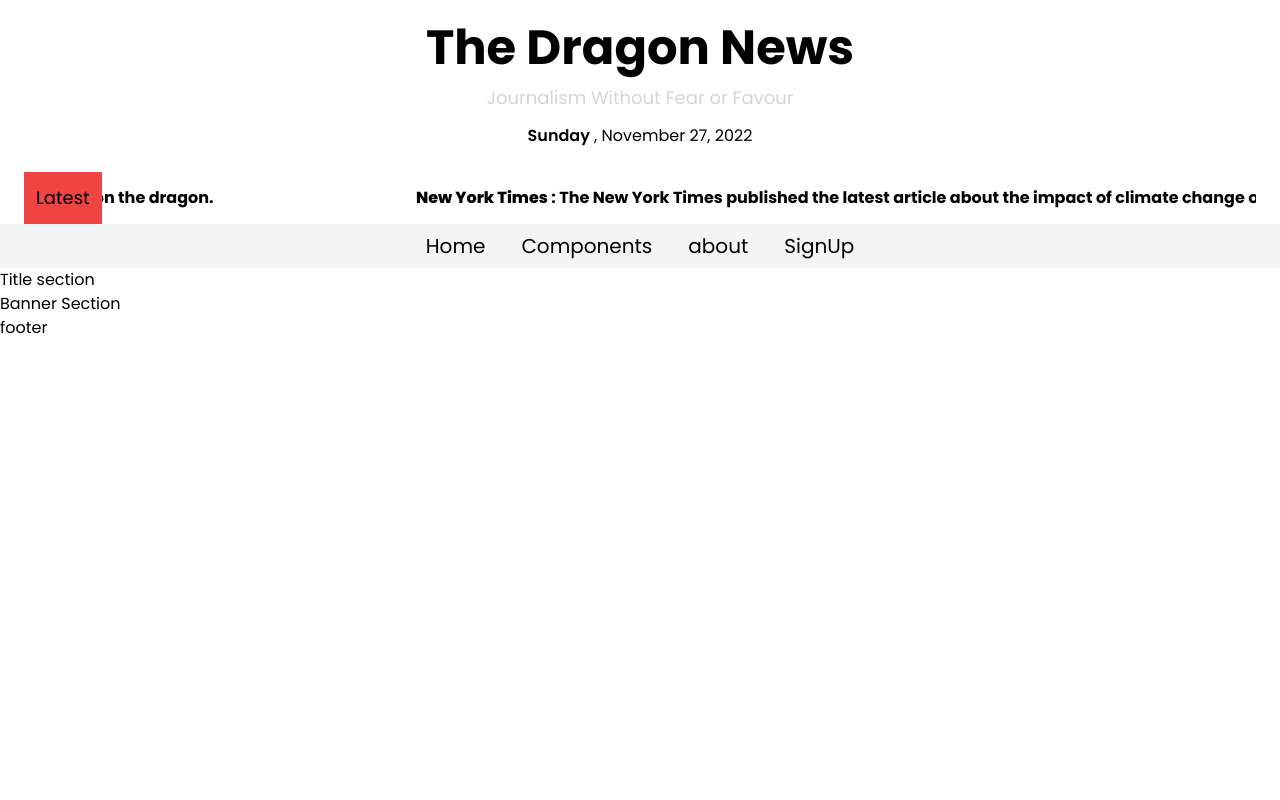
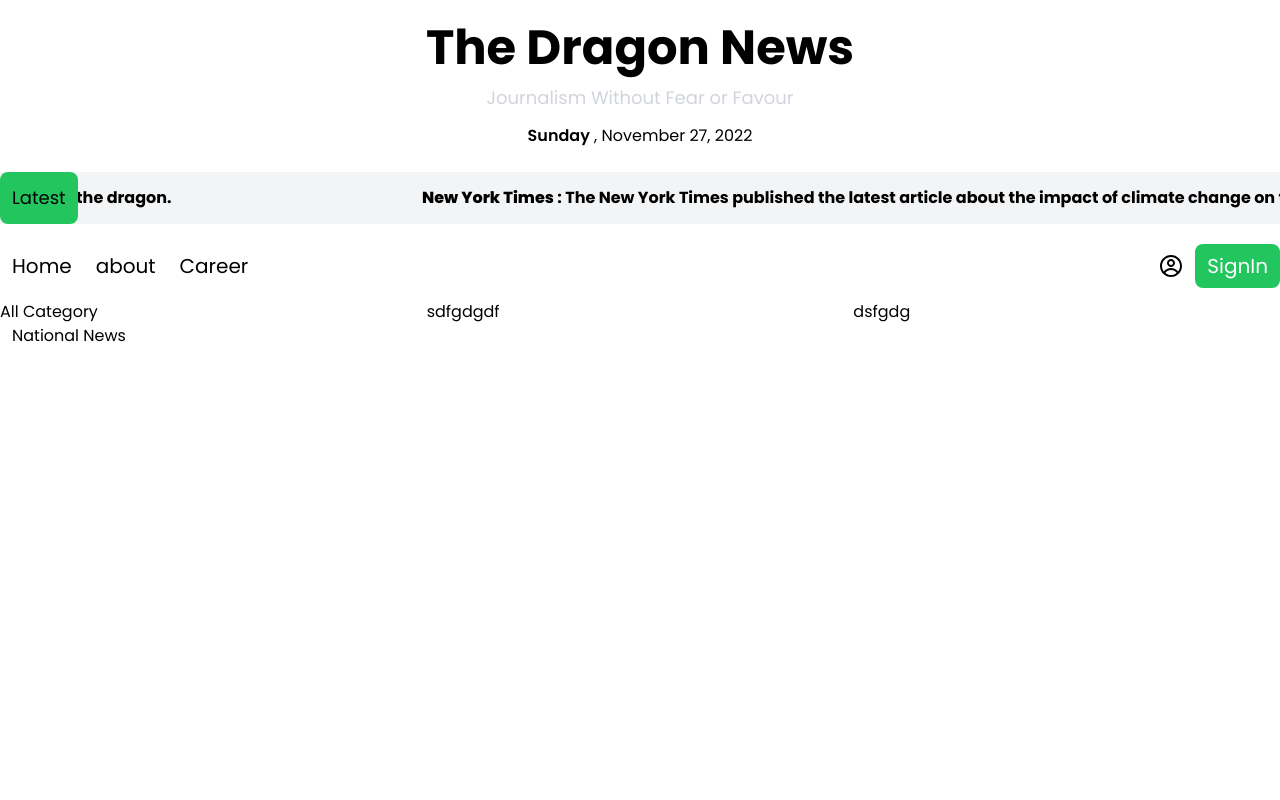
Before and after one commit to arafat20mupi/React-Class, a React (Vite) app: page / in a window 1280 px wide. Shown: the top 800 px of the page. Built offline with nearby package versions, Linux system fonts and the light colour scheme.

Commit message:
Design added

```diff
--- a/src/Components/Home/Banner.jsx
+++ /dev/null
@@ -1,10 +0,0 @@
-
-const Banner = () => {
-    return (
-        <div>
-           Banner Section
-        </div>
-    );
-};
-
-export default Banner;
--- /dev/null
+++ b/src/Components/Home/HomeCategory.jsx
@@ -0,0 +1,15 @@
+
+import { Link } from "react-router-dom";
+
+const HomeCategory = () => {
+    return (
+        <div>
+            <h1>All Category</h1>
+            <div>
+                <Link className="active:bg-gray-100 px-3 py-2 " >National News</Link>
+            </div>
+        </div>
+    );
+};
+
+export default HomeCategory;
--- a/src/Components/Home/HomeComponents.jsx
+++ /dev/null
@@ -1,10 +0,0 @@
-
-const HomeComponents = () => {
-    return (
-        <div>
-          Title section
-        </div>
-    );
-};
-
-export default HomeComponents;
--- /dev/null
+++ b/src/Components/Home/HomeNews.jsx
@@ -0,0 +1,10 @@
+
+const HomeNews = () => {
+    return (
+        <div>
+            sdfgdgdf
+        </div>
+    );
+};
+
+export default HomeNews;
--- /dev/null
+++ b/src/Components/Home/SocialLogin.jsx
@@ -0,0 +1,10 @@
+
+const SocialLogin = () => {
+    return (
+        <div>
+            dsfgdg
+        </div>
+    );
+};
+
+export default SocialLogin;
--- a/src/Pages/App.jsx
+++ b/src/Pages/App.jsx
@@ -1,15 +1,17 @@
 import { Outlet } from "react-router-dom";
 import Navber from "./Shared/Navber";
 import Footer from "./Shared/Footer";
-import Header from "../Components/Home/Header";
+import Header from "./Shared/Header";
 
 
 const App = () => {
     return (
-        <div className="font-nazmin">
-            <Header></Header>
+        <div className="font-nazmin container mx-auto">
+            <Header />
             <Navber />
-            <Outlet />
+            <div className="min-h-screen">
+                <Outlet />
+            </div>
             <Footer />
         </div>
     );
--- a/src/Pages/Home.jsx
+++ b/src/Pages/Home.jsx
@@ -1,12 +1,14 @@
-import Banner from "../Components/Home/Banner";
-import HomeComponents from "../Components/Home/HomeComponents";
+import HomeCategory from "../Components/Home/HomeCategory";
+import HomeNews from "../Components/Home/HomeNews";
+import SocialLogin from "../Components/Home/SocialLogin";
 
 
 const Home = () => {
     return (
-        <div>
-            <HomeComponents/>
-            <Banner/>
+        <div className="grid grid-cols-1 md:grid-cols-2 lg:grid-cols-3">
+            <HomeCategory />
+            <HomeNews />
+            <SocialLogin />
         </div>
     );
 };
--- a/src/Components/Home/Header.jsx
+++ b/src/Pages/Shared/Header.jsx
@@ -1,7 +1,7 @@
 import Marquee from "react-fast-marquee";
 const Header = () => {
     return (
-        <div className="px-6">
+        <div className="">
             <div className="text-center space-y-3 py-6">
 
                 <h1 className=" font-bold text-5xl " >
@@ -15,8 +15,8 @@
                 </p>
 
             </div>
-            <div className="flex items-center justify-center">
-                <button className="p-3 bg-red-500 text-lg ">Latest</button>
+            <div className="flex bg-gray-100 items-center justify-center">
+                <button className="p-3 rounded-lg bg-green-500 text-lg ">Latest</button>
                 <Marquee speed={150}>
                     <p className="texl-lg font-bold">
                         <span className="font-extrabold">New York Times</span> : The New York Times published the latest article about the impact of climate change on the dragon.
--- a/src/Pages/Shared/Navber.jsx
+++ b/src/Pages/Shared/Navber.jsx
@@ -1,16 +1,24 @@
 import { Link } from "react-router-dom";
+import { CgProfile } from "react-icons/cg";
 
 const Navber = () => {
-    return (
-        <div className="bg-gray-100 text-xl items-center flex gap-3  justify-center">
+  return (
+    <div className=" mt-2 text-xl py-3 items-center flex gap-3  justify-between">
 
-          <Link to='/' className="py-2 px-3">Home</Link>
-          <Link to='/Components' className="py-2 px-3">Components</Link>
-          <Link to='/about' className="py-2 px-3">about</Link>
-          <Link to='/signUp' className="py-2 px-3">SignUp</Link>
+      <div>
+        <Link to='/' className="py-2 px-3 hover:text-green-400 ">Home</Link>
+        <Link to='/about' className="py-2 px-3 hover:text-green-400 ">about</Link>
+        <Link to='/Career' className="py-2 px-3 hover:text-green-400 ">Career</Link>
+      </div>
+      <div className="flex space-x-3 justify-center items-center">
+        <Link className="text-2xl" >
+          <CgProfile />
+        </Link>
+        <Link to='/signin' className="py-2 px-3 text-white bg-green-500 rounded-lg  ">SignIn</Link>
+      </div>
 
-        </div>
-    );
+    </div>
+  );
 };
 
 export default Navber;
--- a/src/Route/Router.jsx
+++ b/src/Route/Router.jsx
@@ -1,8 +1,6 @@
 import { createBrowserRouter } from "react-router-dom";
 import Home from "../Pages/Home";
-
 import App from "../Pages/App";
-import HomeComponents from "../Components/Home/HomeComponents";
 import About from "../Components/About/About";
 import SignUp from "../Pages/Ragistration/SignUp";
 
@@ -14,10 +12,6 @@
             {
                 path: '/',
                 element: <Home />,
-            },
-            {
-                path: '/Components',
-                element: <HomeComponents/>
             },
             {
                 path: '/about' ,
```
